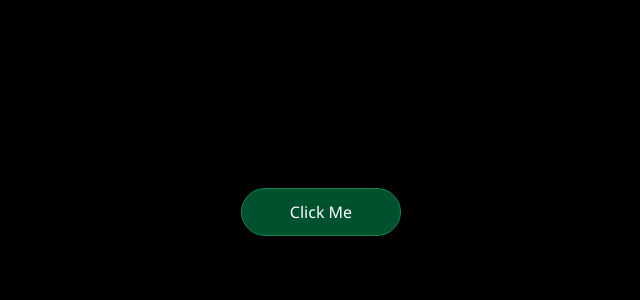
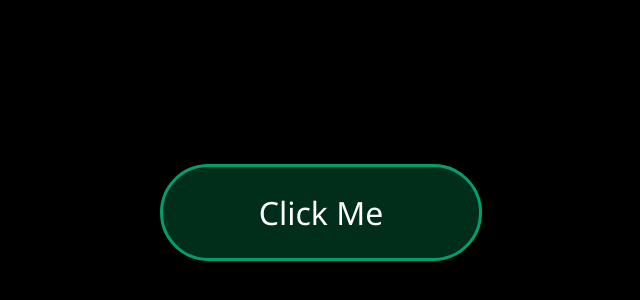
Before and after one commit to pingponger-creator/css_animation, a plain HTML site: page buttons/directionally_aware_button/index.html in a window 1280 px wide. Shown: the part 196-496 px from the top of the page, without its empty margins (319-959 px from the left). Drawn offline with Linux system fonts and the light colour scheme.

Commit message:
font-size addition

```diff
--- a/buttons/directionally_aware_button/style.css
+++ b/buttons/directionally_aware_button/style.css
@@ -2,13 +2,14 @@
 
 :root{
     --primary-bg-clr: black;
-    --secondary-bg-clr: rgb(0, 81, 45);
-    --hover-bg-clr: rgb(0, 97, 54);
+    --secondary-bg-clr: rgb(1, 46, 26);
+    --hover-bg-clr: rgb(1, 79, 44);
     --clr: white;
-    --bdr-clr: rgb(19, 134, 98);
+    --bdr-clr: rgb(0, 159, 108);
 }
 
 body{
+    font-size: 2rem;
     height: 100svh;
     display: flex;
     justify-content: center;
```
